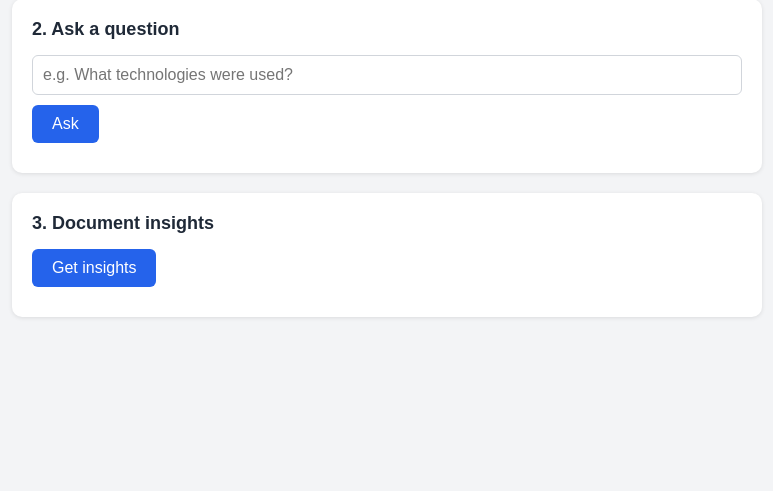
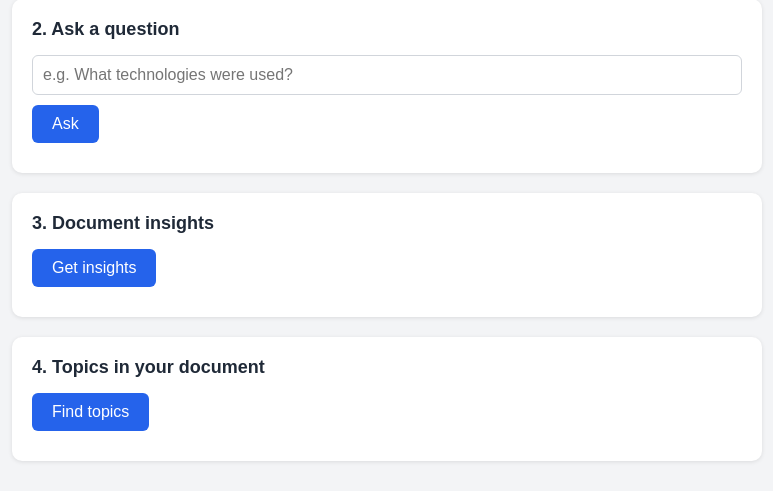
Before and after one commit to Jyothis953/Study-lens, a FastAPI app: page / in a window 1280 px wide. Shown: the part 314-805 px from the top of the page, without its empty margins (253-1026 px from the left). Before the commit the page ends 632 px from the top, so only its background shows below. Run offline with FastAPI, Linux system fonts and the light colour scheme.

Commit message:
Add topic clustering

```diff
--- a/app/main.py
+++ b/app/main.py
@@ -8,6 +8,7 @@ from app.chunking import chunk_text
 from app.search import build_index, search
 from app.qa import get_answer
 from app.nlp_features import get_keywords, summarize, get_entities
+from app.topics import cluster_topics
 
 BASE_DIR = Path(__file__).resolve().parent.parent
 
@@ -67,3 +68,9 @@ def insights():
         "summary": summarize(chunks),
         "entities": get_entities(chunks),
     }
+
+@app.get("/topics")
+def topics(n: int = 4):
+    if "chunks" not in store:
+        raise HTTPException(status_code=400, detail="Please upload a PDF first.")
+    return cluster_topics(store["chunks"], store["embeddings"], n)
--- a/templates/index.html
+++ b/templates/index.html
@@ -56,6 +56,11 @@
       color: #374151;
     }
     .hidden { display: none; }
+
+        .bar-row { margin: 12px 0; }
+    .bar-label { font-size: 14px; margin-bottom: 3px; }
+    .bar-track { background: #e5e7eb; border-radius: 6px; height: 14px; }
+    .bar-fill { background: #2563eb; height: 14px; border-radius: 6px; }
   </style>
 </head>
 <body>
@@ -91,6 +96,13 @@
         <p><b>Key terms:</b></p>
         <div id="ents"></div>
       </div>
+    </div>
+
+        <div class="card">
+      <h2>4. Topics in your document</h2>
+      <button id="topicsBtn">Find topics</button>
+      <div id="topicsStatus" class="status"></div>
+      <div id="topicsBox"></div>
     </div>
 
     <!-- Answer -->
@@ -225,6 +237,51 @@
       }
       insightsBtn.disabled = false;
     });
+
+        const topicsBtn = document.getElementById("topicsBtn");
+    const topicsStatus = document.getElementById("topicsStatus");
+
+    topicsBtn.addEventListener("click", async () => {
+      topicsBtn.disabled = true;
+      setStatus(topicsStatus, "Finding topics...", "");
+      try {
+        const response = await fetch("/topics");
+        const data = await response.json();
+        const box = document.getElementById("topicsBox");
+        box.innerHTML = "";
+
+        if (!response.ok) {
+          setStatus(topicsStatus, data.detail || "Something went wrong.", "error");
+        } else {
+          setStatus(topicsStatus, "", "");
+          const biggest = Math.max(...data.map(t => t.size));
+          data.forEach(t => {
+            const row = document.createElement("div");
+            row.className = "bar-row";
+
+            const label = document.createElement("div");
+            label.className = "bar-label";
+            label.textContent = t.keywords.join(", ") + "  (" + t.size +
+              " chunks, pages " + t.pages.slice(0, 8).join(", ") +
+              (t.pages.length > 8 ? "..." : "") + ")";
+
+            const track = document.createElement("div");
+            track.className = "bar-track";
+            const fill = document.createElement("div");
+            fill.className = "bar-fill";
+            fill.style.width = (t.size / biggest * 100) + "%";
+
+            track.appendChild(fill);
+            row.appendChild(label);
+            row.appendChild(track);
+            box.appendChild(row);
+          });
+        }
+      } catch (err) {
+        setStatus(topicsStatus, "Could not reach the server.", "error");
+      }
+      topicsBtn.disabled = false;
+    });
   </script>
 </body>
 </html>
```
Also changed, not shown: app/topics.py (added, +31 -0 lines), test_step10.py (added, +13 -0 lines).
